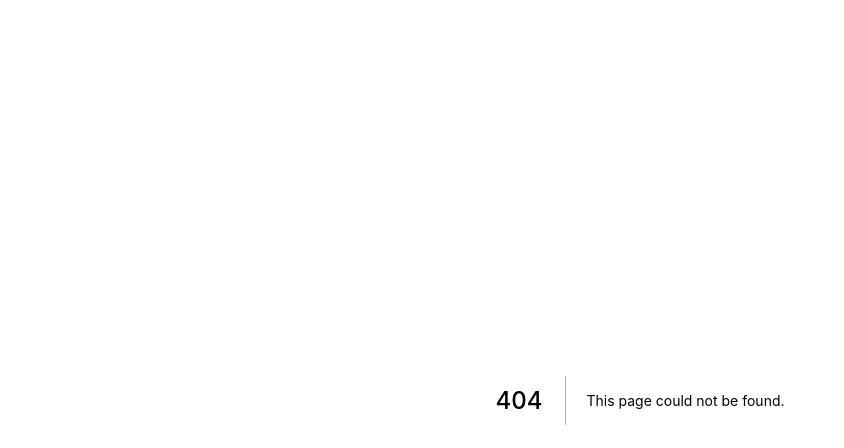
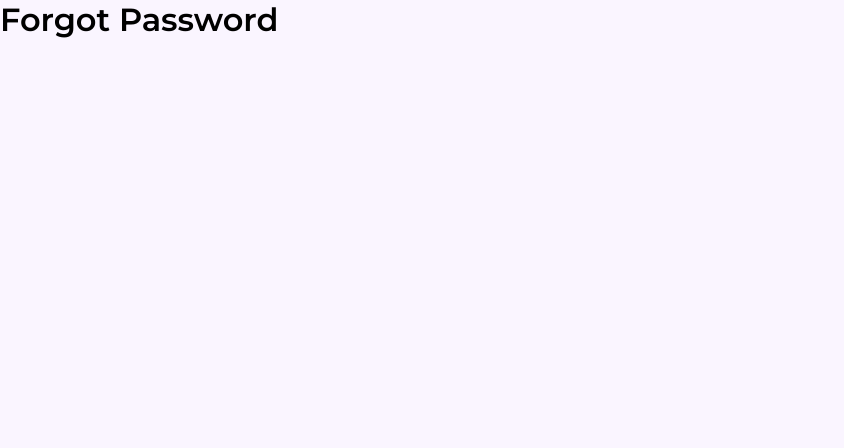
Before and after one commit to nelsonsantosaraujo/responsive-login, a Next.js app: page /forgot-password in a window 1280 px wide. Before the commit this address had no page. Shown: the top 448 px of the page, without its empty margins (0-844 px from the left). Built offline with nearby package versions, Linux system fonts and the light colour scheme.

Commit message:
feat: create simple Forgot Password page

```diff
--- /dev/null
+++ b/src/pages/forgot-password.tsx
@@ -0,0 +1,14 @@
+import React from 'react';
+
+const ForgotPassword: React.FC = () => {
+
+  return (
+    <>
+      <h1>
+        Forgot Password
+      </h1>
+    </>
+  )
+}
+
+export default ForgotPassword;
```
